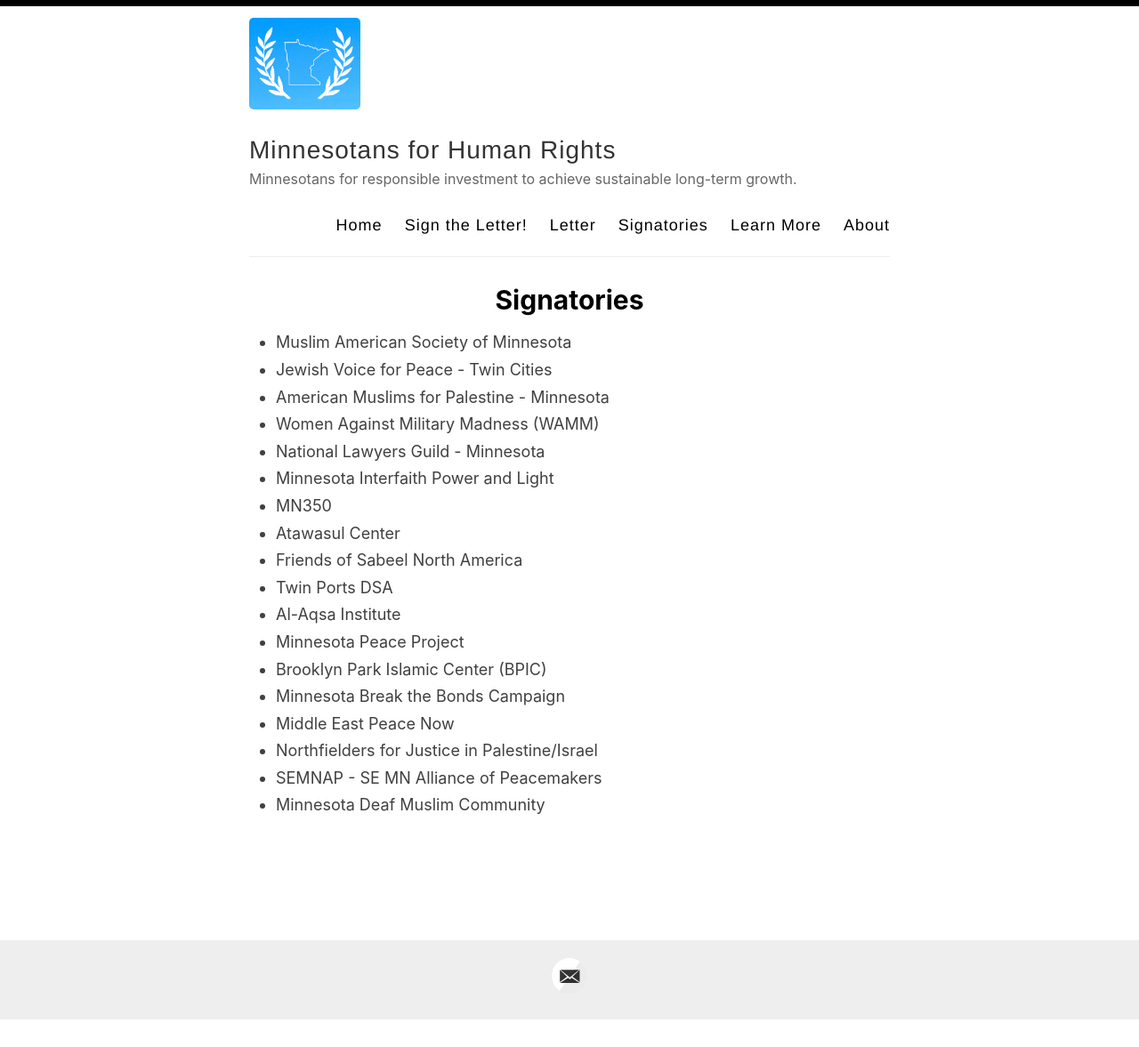
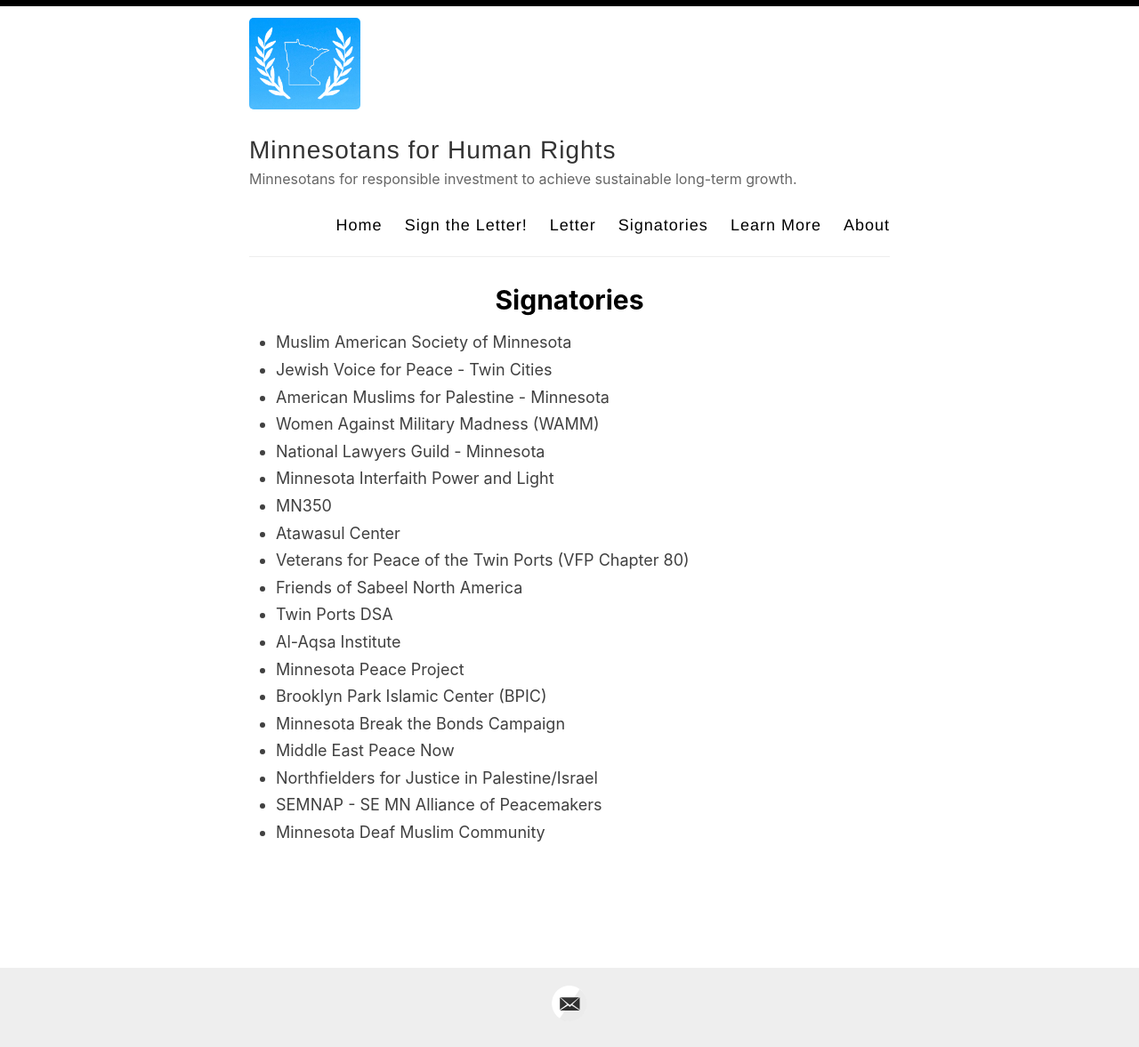
Before and after one commit to adamrahim/adamrahim.github.io, a Jekyll site: the page built from _posts/2020-12-24-signatories.md, in a window 1280 px wide. Shown: the whole page at 89% size. Built offline with Jekyll 4.4.1, drawn with Linux system fonts in a browser that asks for light colours; before the commit the page ends 1147 px from its top, so only the background shows below that.

Commit message:
Update 2020-12-24-signatories.md

```diff
--- a/_posts/2020-12-24-signatories.md
+++ b/_posts/2020-12-24-signatories.md
@@ -11,6 +11,7 @@
 - Minnesota Interfaith Power and Light
 - MN350
 - Atawasul Center
+- Veterans for Peace of the Twin Ports (VFP Chapter 80)
 - Friends of Sabeel North America
 - Twin Ports DSA
 - Al-Aqsa Institute
```
